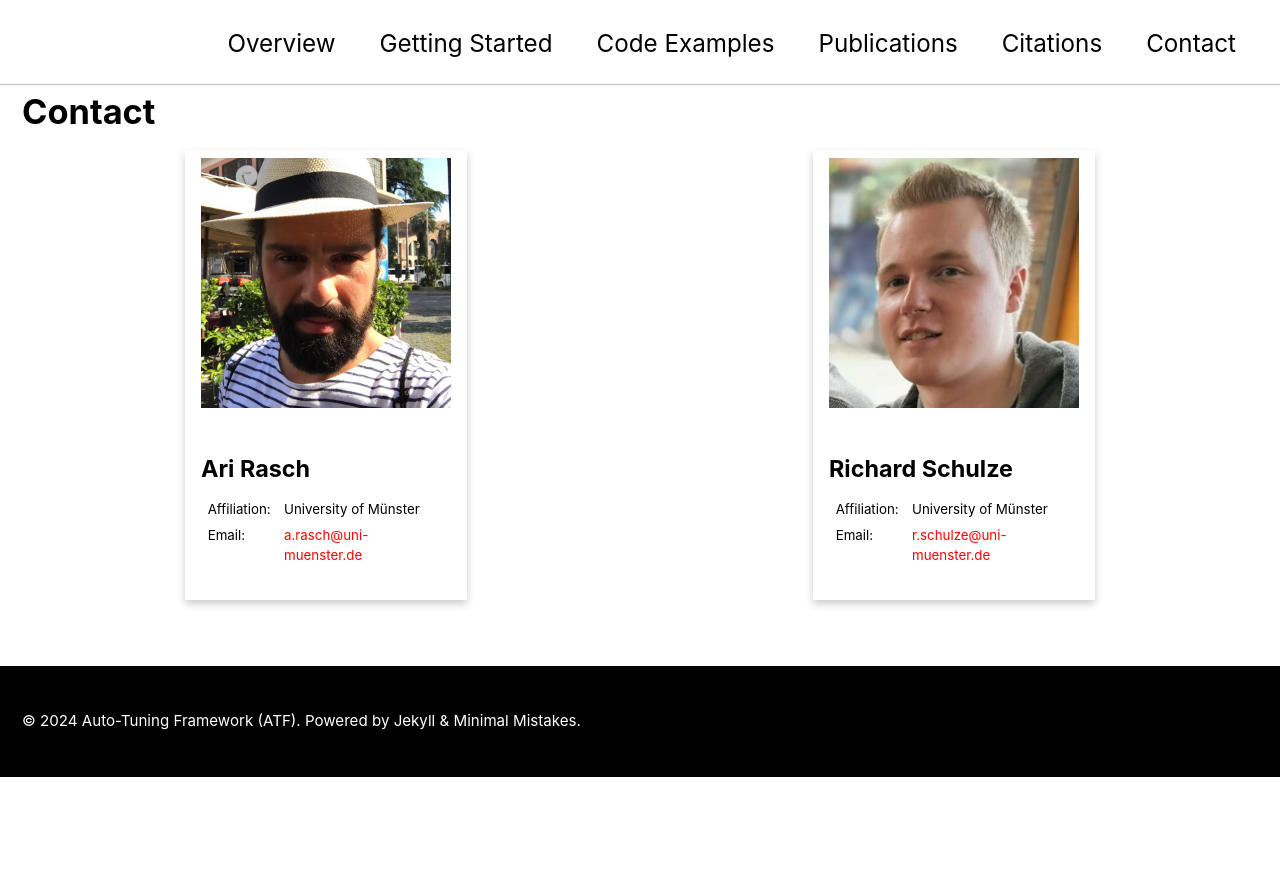
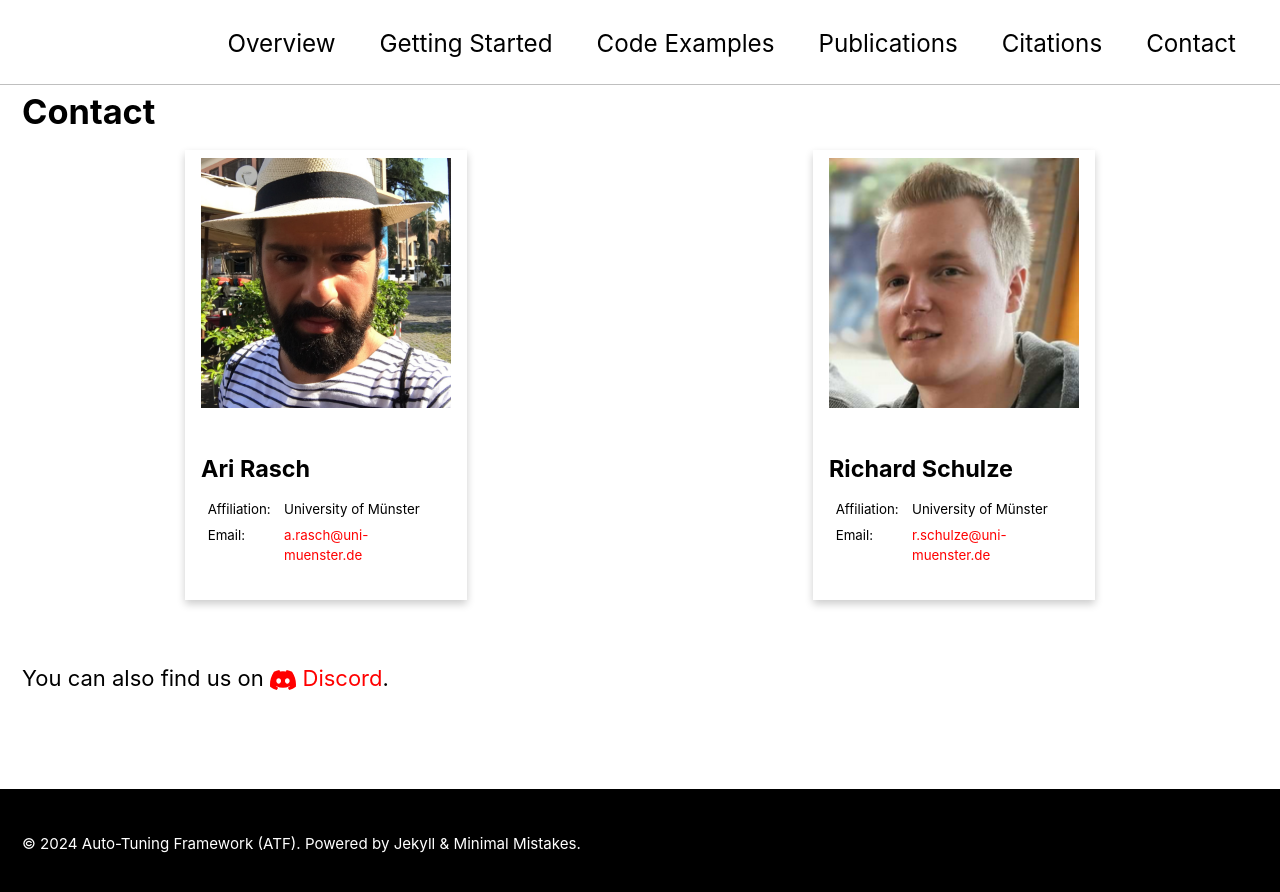
Before and after one commit to atf-tuner/atf-tuner.github.io, a Jekyll site: the page built from index.md, in a window 1280 px wide and 900 px high, scrolled down 6491 px. Shown: the top 892 px of the window. Built offline with Jekyll 4.4.1, drawn with Linux system fonts in a browser that asks for light colours; cached includes are drawn as plain includes; before the commit the page ends 7268 px from its top, so only the background shows below that.

Commit message:
Add Discord link (#3)

```diff
--- a/index.md
+++ b/index.md
@@ -370,3 +370,7 @@ Please use the following citation, when referring to ATF's:
     </div>
   </div>
 </div>
+
+<br>
+
+You can also find us on <a href="https://discord.gg/kVRZRyUDQY"><img src="assets/images/discord-logo.svg" alt="Discord" style="height: 20px"> Discord</a>.
```
Also changed, not shown: assets/images/discord-logo.svg (added).
